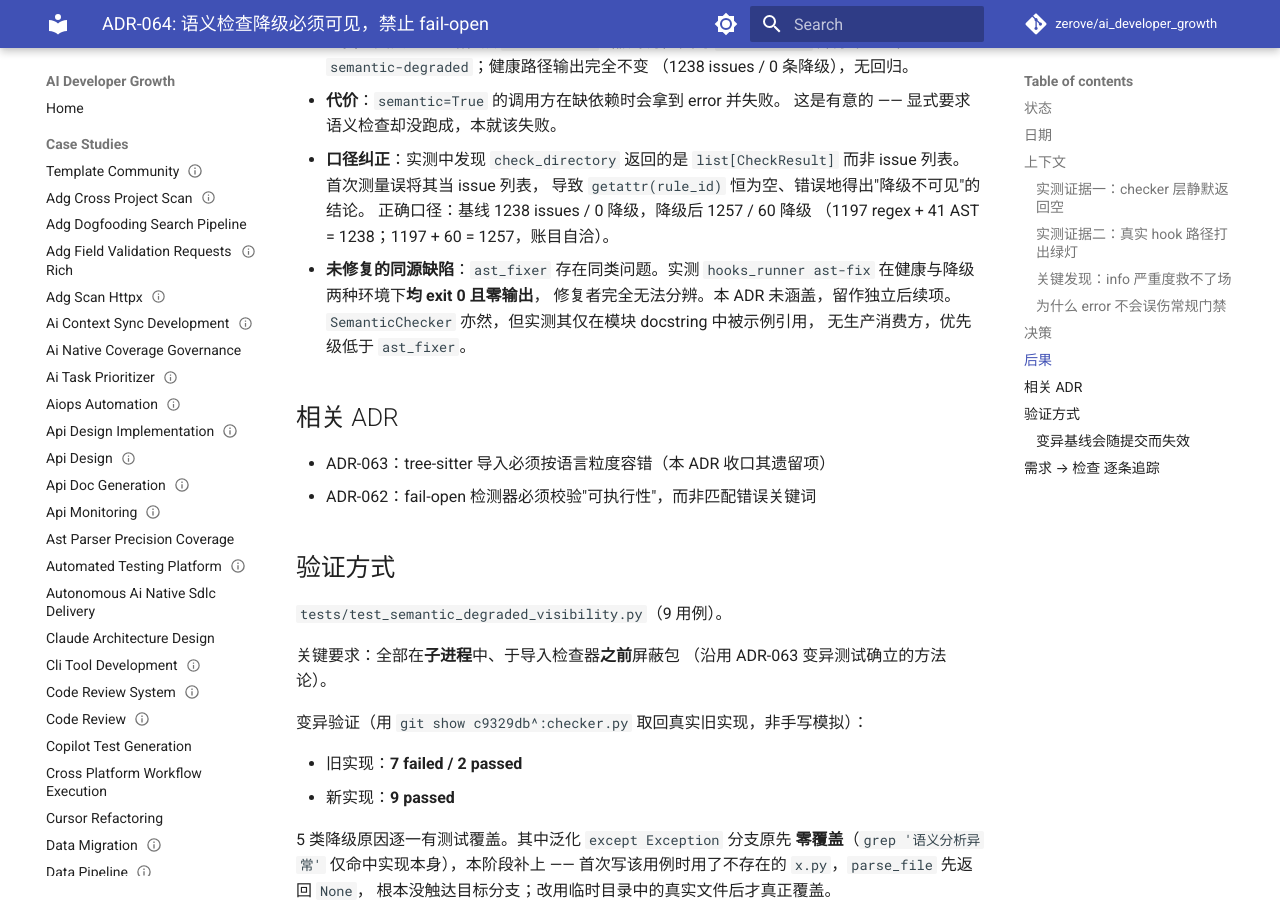
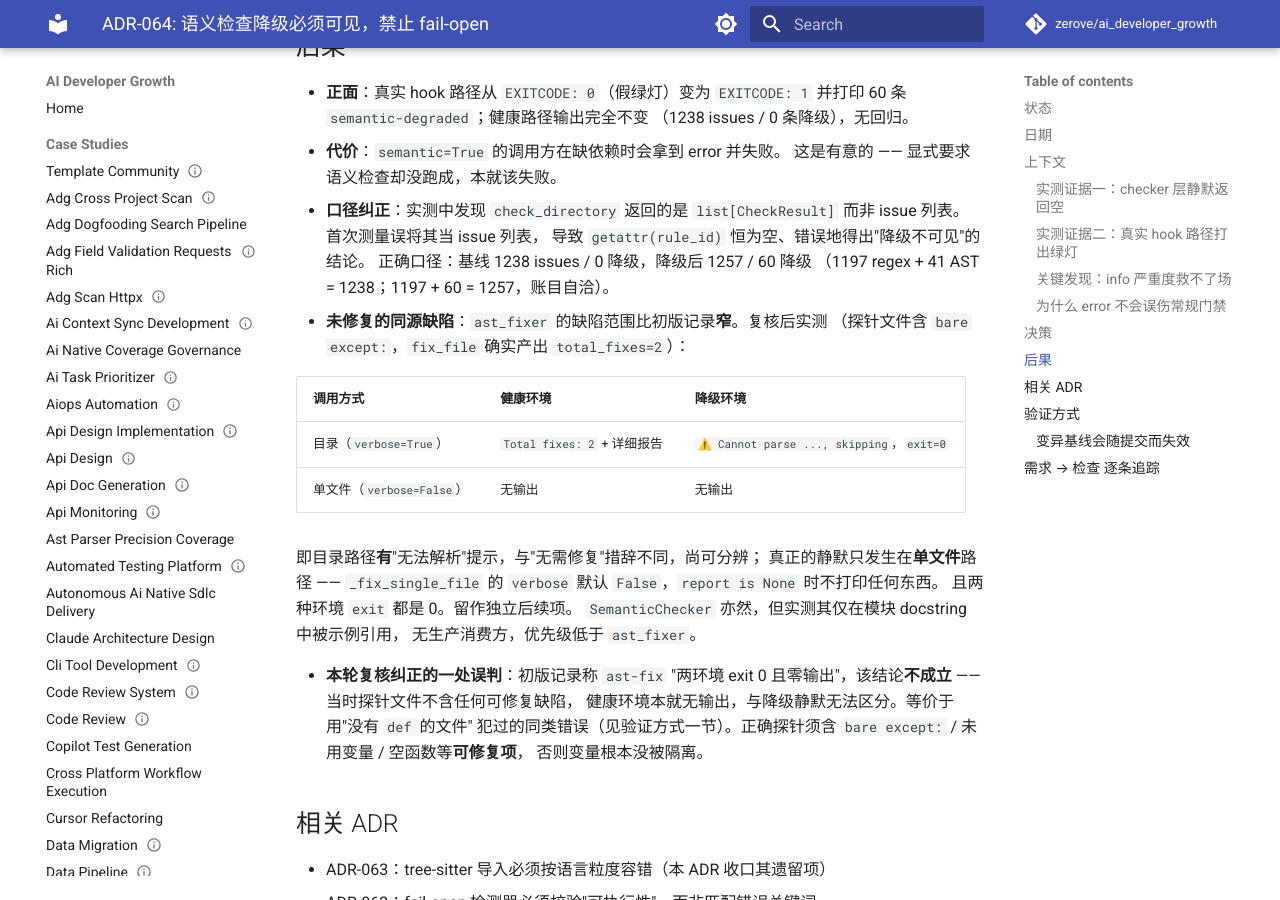
Before and after one commit to zerove/ai_developer_growth, an MkDocs documentation site: the page built from docs/adr/ADR-064-semantic-degradation-must-be-visible.md, in a window 1280 px wide and 900 px high, scrolled down 2450 px. Built offline with MkDocs 1.6.1 and Material for MkDocs 9.7.7, drawn with Linux system fonts in a browser that asks for light colours; comment, search, counter and statistics services are not loaded; some of the changed text lies outside the part shown.

Commit message:
docs(adr-064): 纠正 ast_fixer 结论范围并修正行号引用
Phase 40 收口复核发现初版对 ast_fixer 的记录被夸大，本提交纠正。

ast_fixer 结论修正:
初版称 ast-fix "两环境均 exit 0 且零输出、无法分辨"，该结论错误。
原因: 当时探针文件不含任何可修复缺陷，健康环境本就无输出，
变量根本没被隔离。改用含 bare except: 的探针重测（fix_file 实测
产出 total_fixes=2），真实结果为:
- 目录路径 verbose=True: 健康 Total fixes: 2 + 详细报告;
  降级有 "Cannot parse ..., skipping" 提示，可分辨
- 单文件路径 verbose=False: 两环境均无输出
  (_fix_single_file 的 verbose 默认 False, report is None 时不打印)
即静默范围仅限单文件路径，比初版记录窄。两种环境 exit 都是 0。

行号引用修正:
models.py:57 实为 ValidationResult.passed，而非文档中引用的
CheckResult.passed。实测 CheckResult 类体起于 112 行、
passed 在 121 行。已同步修正 checker.py 注释、ADR-064、
CHANGELOG 及测试 docstring 共 4 处引用。

已实测验证的结论保持不变:
- CheckResult.passed 仅由 error_count 决定 (severity=info/warning
  均给出 passed=True; error 给出 False)
- 降级严重度必须为 error

门禁: ruff check/format (457)、mypy (234)、pytest 4540 passed、
ADR 索引 (55)、治理文档 15、断链 All links are valid

```diff
--- a/docs/adr/ADR-064-semantic-degradation-must-be-visible.md
+++ b/docs/adr/ADR-064-semantic-degradation-must-be-visible.md
@@ -53,7 +53,8 @@ except Exception:
 
 第一版修复把降级 Issue 定为 `severity="info"`，理由是"info 不阻断构建"。
 实测证明这是错的 —— `CheckResult.passed` 只看 `error_count`
-（`models.py:57`）：
+（`tools/scripts/rules_engine/models.py:121`，`CheckResult` 类体起于 112 行；
+`ValidationResult.passed` 在 57 行，是另一个类，本处引用的是前者）：
 
 | severity | `passed` | report_generator 渲染 |
 | --- | --- | --- |
@@ -102,11 +103,27 @@ except Exception:
   导致 `getattr(rule_id)` 恒为空、错误地得出"降级不可见"的结论。
   正确口径：基线 1238 issues / 0 降级，降级后 1257 / 60 降级
   （1197 regex + 41 AST = 1238；1197 + 60 = 1257，账目自洽）。
-- **未修复的同源缺陷**：`ast_fixer` 存在同类问题。实测
-  `hooks_runner ast-fix` 在健康与降级两种环境下**均 exit 0 且零输出**，
-  修复者完全无法分辨。本 ADR 未涵盖，留作独立后续项。
+- **未修复的同源缺陷**：`ast_fixer` 的缺陷范围比初版记录**窄**。复核后实测
+  （探针文件含 `bare except:`，`fix_file` 确实产出 `total_fixes=2`）：
+
+  | 调用方式 | 健康环境 | 降级环境 |
+  | --- | --- | --- |
+  | 目录（`verbose=True`） | `Total fixes: 2` + 详细报告 | `⚠️ Cannot parse ..., skipping`，`exit=0` |
+  | 单文件（`verbose=False`） | 无输出 | 无输出 |
+
+  即目录路径**有**"无法解析"提示，与"无需修复"措辞不同，尚可分辨；
+  真正的静默只发生在**单文件**路径 —— `_fix_single_file` 的
+  `verbose` 默认 `False`，`report is None` 时不打印任何东西。
+  且两种环境 `exit` 都是 0。留作独立后续项。
   `SemanticChecker` 亦然，但实测其仅在模块 docstring 中被示例引用，
   无生产消费方，优先级低于 `ast_fixer`。
+
+- **本轮复核纠正的一处误判**：初版记录称 `ast-fix` "两环境 exit 0
+  且零输出"，该结论**不成立** —— 当时探针文件不含任何可修复缺陷，
+  健康环境本就无输出，与降级静默无法区分。等价于用"没有 `def` 的文件"
+  犯过的同类错误（见验证方式一节）。正确探针须含
+  `bare except:` / 未用变量 / 空函数等**可修复项**，
+  否则变量根本没被隔离。
 
 ## 相关 ADR
 
```
Also changed, not shown: CHANGELOG.md (+18 -3 lines), CONTEXT.md (+14 -31 lines), ROADMAP.md (+10 -4 lines), 2 other files.
